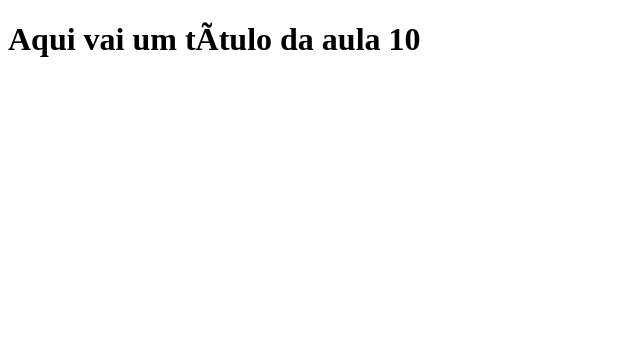
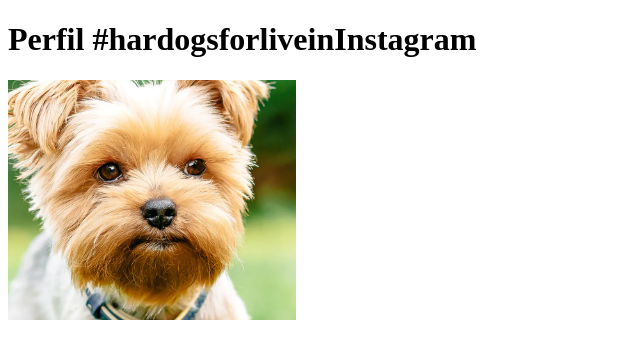
Before and after one commit to JuanSsilva07/repository-test, a plain HTML site: page index.html in a window 1280 px wide. Shown: the whole page, without its empty margins (0-640 px from the left). Drawn offline with Linux system fonts and the light colour scheme.

Commit message:
Atuaização do Layout

```diff
--- a/index.html
+++ b/index.html
@@ -4,7 +4,7 @@
 
 <head>
 
-<title>Título da Aula 10</title>
+<title>Fanpage de Cachorros Ferozes</title>
 
 <meta charset=“utf-8”>
 
@@ -12,7 +12,9 @@
 
 <body>
 
-<h1>Aqui vai um título da aula 10</h1>
+<h1>Perfil #hardogsforliveinInstagram</h1>
+
+<img src="imagens/Cachorro.jpg" style="height: 15rem;"/>
 
 </body>
 
```
Also changed, not shown: imagens/Cachorro.jpg (added).
